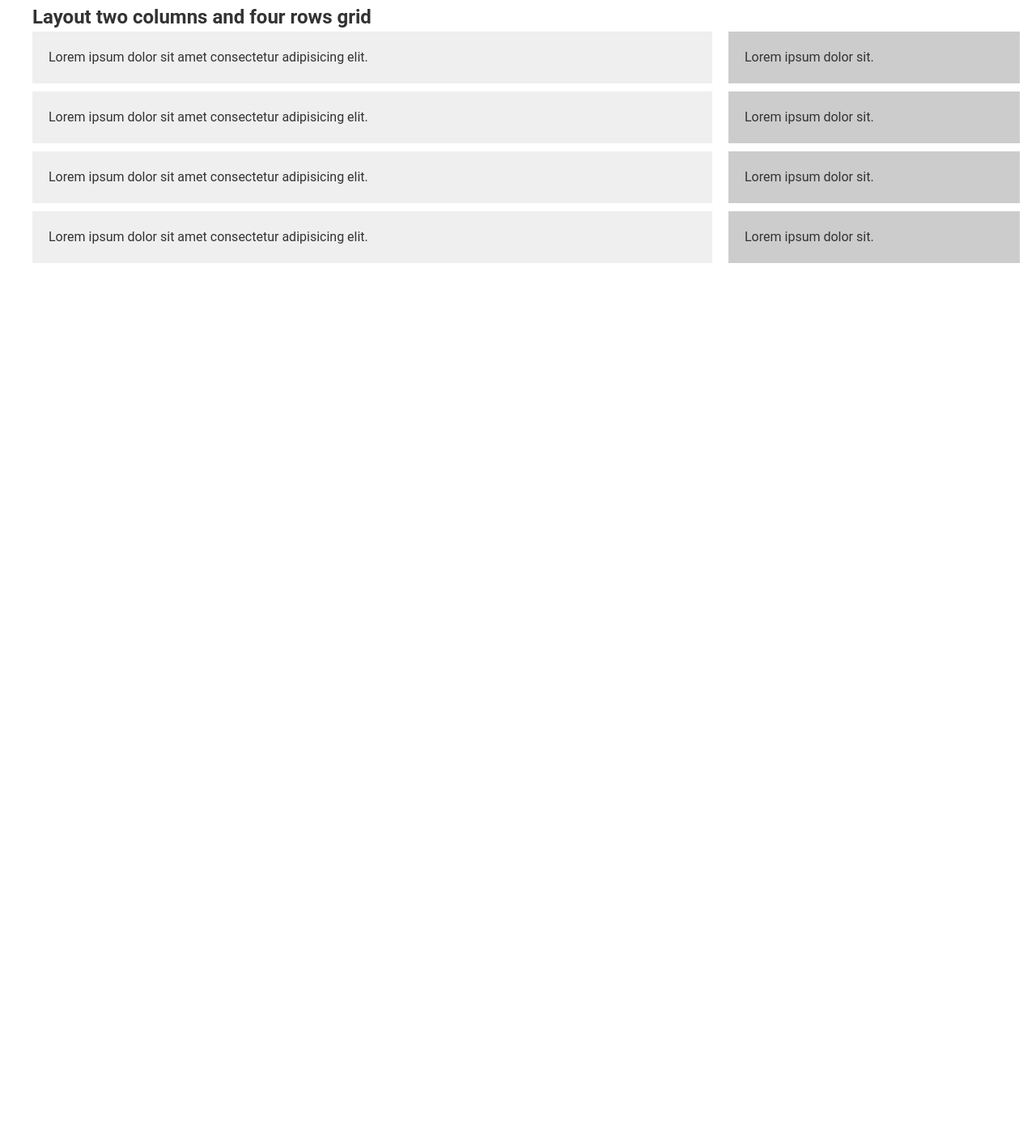
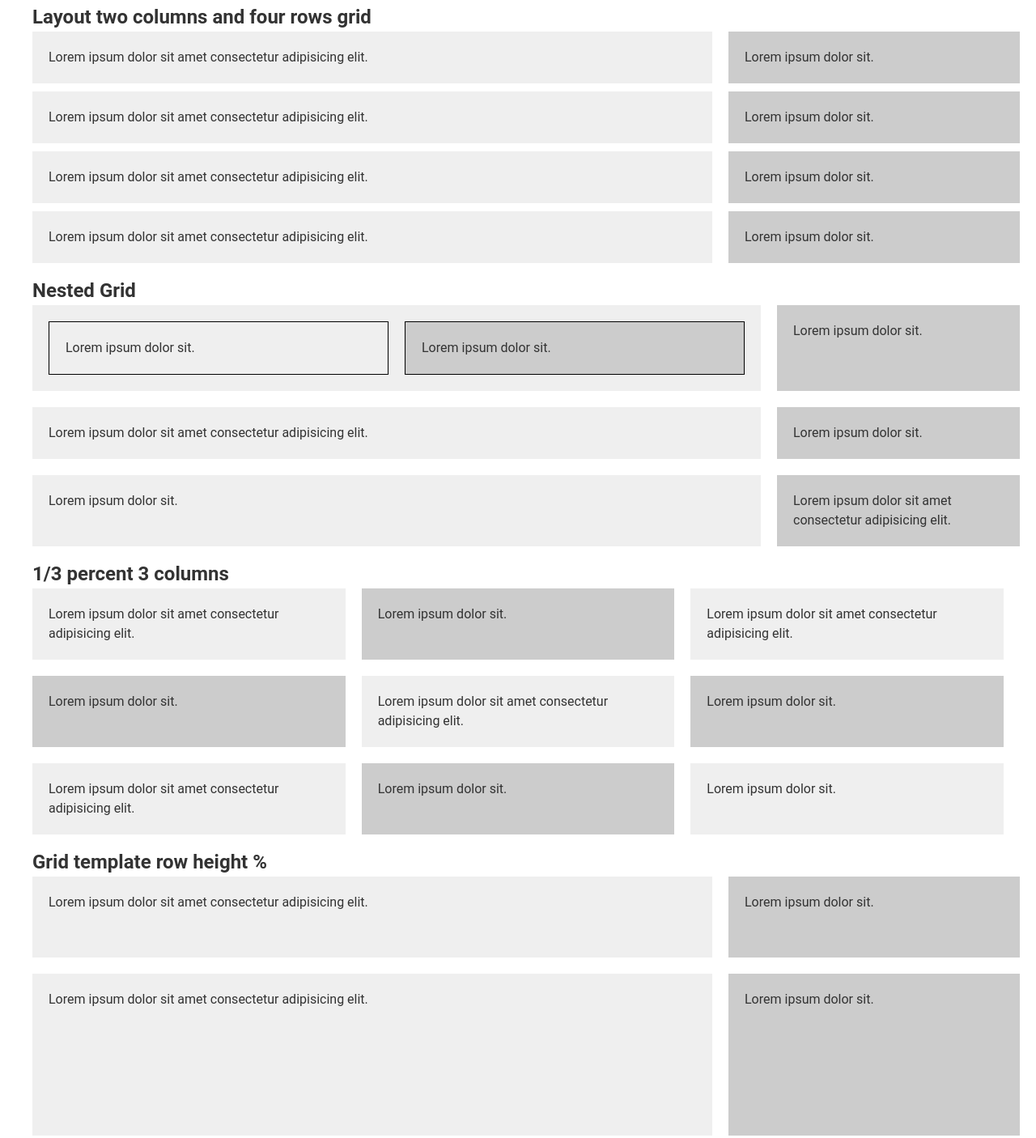
Before and after one commit to htoomgt/test-scss-and-css-grid, a website: page public/index.html in a window 1280 px wide. Shown: the part 464-1870 px from the top of the page at 81% size. Before the commit the page ends 805 px from the top, so only its background shows below. Drawn offline with Linux system fonts and the light colour scheme.

Commit message:
fraction unitusage

```diff
--- a/public/index.html
+++ b/public/index.html
@@ -69,6 +69,94 @@
                     Lorem ipsum dolor sit.
                 </div>
             </div> <!-- Layout two columns and two rows grid end -->
+
+            <h2 class="mt-8"> Nested Grid </h2>
+            <div class="grid-display-5 ">
+                <div class="nested">
+                    <div>
+                        Lorem ipsum dolor sit.
+                    </div>
+                    <div>
+                        Lorem ipsum dolor sit.
+                    </div>
+                </div>
+                <div>
+                    Lorem ipsum dolor sit.
+                </div>
+                <div>
+                    Lorem ipsum dolor sit amet consectetur adipisicing elit.
+                </div>
+                <div>
+                    Lorem ipsum dolor sit.
+                </div>
+                <div>
+                    Lorem ipsum dolor sit.
+                </div>
+                <div>
+                    Lorem ipsum dolor sit amet consectetur adipisicing elit.
+                </div>
+            </div> <!-- Nested Grid -->
+
+            <h2 class="mt-8"> 1/3 percent 3 columns</h2>
+            <div class="grid-display-4 ">
+                <div>
+                    Lorem ipsum dolor sit amet consectetur adipisicing elit.
+                </div>
+                <div>
+                    Lorem ipsum dolor sit.
+                </div>
+                <div>
+                    Lorem ipsum dolor sit amet consectetur adipisicing elit.
+                </div>
+                <div>
+                    Lorem ipsum dolor sit.
+                </div>
+                <div>
+                    Lorem ipsum dolor sit amet consectetur adipisicing elit.
+                </div>
+                <div>
+                    Lorem ipsum dolor sit.
+                </div>
+                <div>
+                    Lorem ipsum dolor sit amet consectetur adipisicing elit.
+                </div>
+                <div>
+                    Lorem ipsum dolor sit.
+                </div>
+                <div>
+                    Lorem ipsum dolor sit.
+                </div>
+            </div> <!-- 1/3 percent 3 columns -->
+
+            <h2 class="mt-8"> Grid template row height % </h2>
+            <div class="grid-display-3 ">
+                <div>
+                    Lorem ipsum dolor sit amet consectetur adipisicing elit.
+                </div>
+                <div>
+                    Lorem ipsum dolor sit.
+                </div>
+                <div>
+                    Lorem ipsum dolor sit amet consectetur adipisicing elit.
+                </div>
+                <div>
+                    Lorem ipsum dolor sit.
+                </div>
+                <div>
+                    Lorem ipsum dolor sit amet consectetur adipisicing elit.
+                </div>
+                <div>
+                    Lorem ipsum dolor sit.
+                </div>
+                <div>
+                    Lorem ipsum dolor sit amet consectetur adipisicing elit.
+                </div>
+                <div>
+                    Lorem ipsum dolor sit.
+                </div>
+            </div> <!-- Grid template row height % -->
+
+
         </div>
     </body>
 </html>
--- a/src/assets/scss/style.scss
+++ b/src/assets/scss/style.scss
@@ -75,6 +75,46 @@ header {
         @include grid-template-one-column;
         @include grid-common-div;
     }
+
+    .grid-display-3 {
+        display: grid;
+        grid-template-columns: 70% 30%;
+        grid-template-rows: 100px 200px 300px 400px;
+        grid-gap:20px;
+
+        @include grid-template-one-column;
+        @include grid-common-div;
+    }
+
+    .grid-display-4 {
+        display: grid;
+        grid-template-columns: 1fr 1fr 1fr;
+        grid-gap:20px;
+
+
+        @include grid-template-one-column;
+        @include grid-common-div;
+    }
+
+    .grid-display-5 {
+        display: grid;
+        grid-template-columns: 75% 25%;;
+        grid-gap:20px;
+
+        @include grid-template-one-column;
+        @include grid-common-div;
+
+        .nested{
+            display: grid;
+            grid-template-columns: 1fr 1fr;
+            grid-gap:20px;
+
+
+            div{
+                border: 1px solid #000;
+            }
+        }
+    }
 }
 
 .mt-4{
@@ -84,3 +124,15 @@ header {
 .mt-8{
     margin-top:16px;
 }
+
+.mt-16{
+    margin-top:32px;
+}
+
+.mt-24{
+    margin-top:48px;
+}
+
+.mt-32{
+    margin-top:64px;
+}
```
Also changed, not shown: public/assets/css/style.css, 1 other file.
